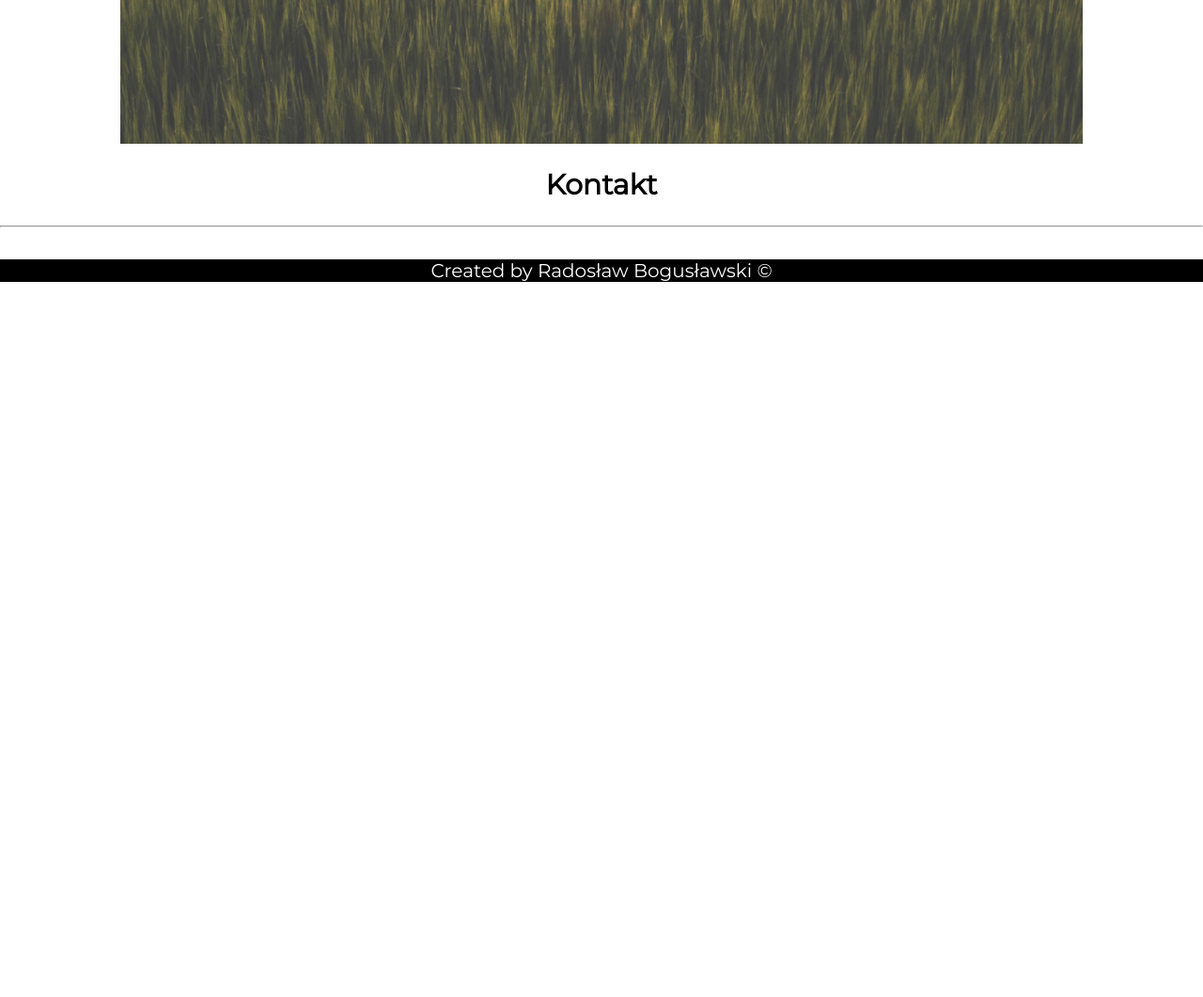
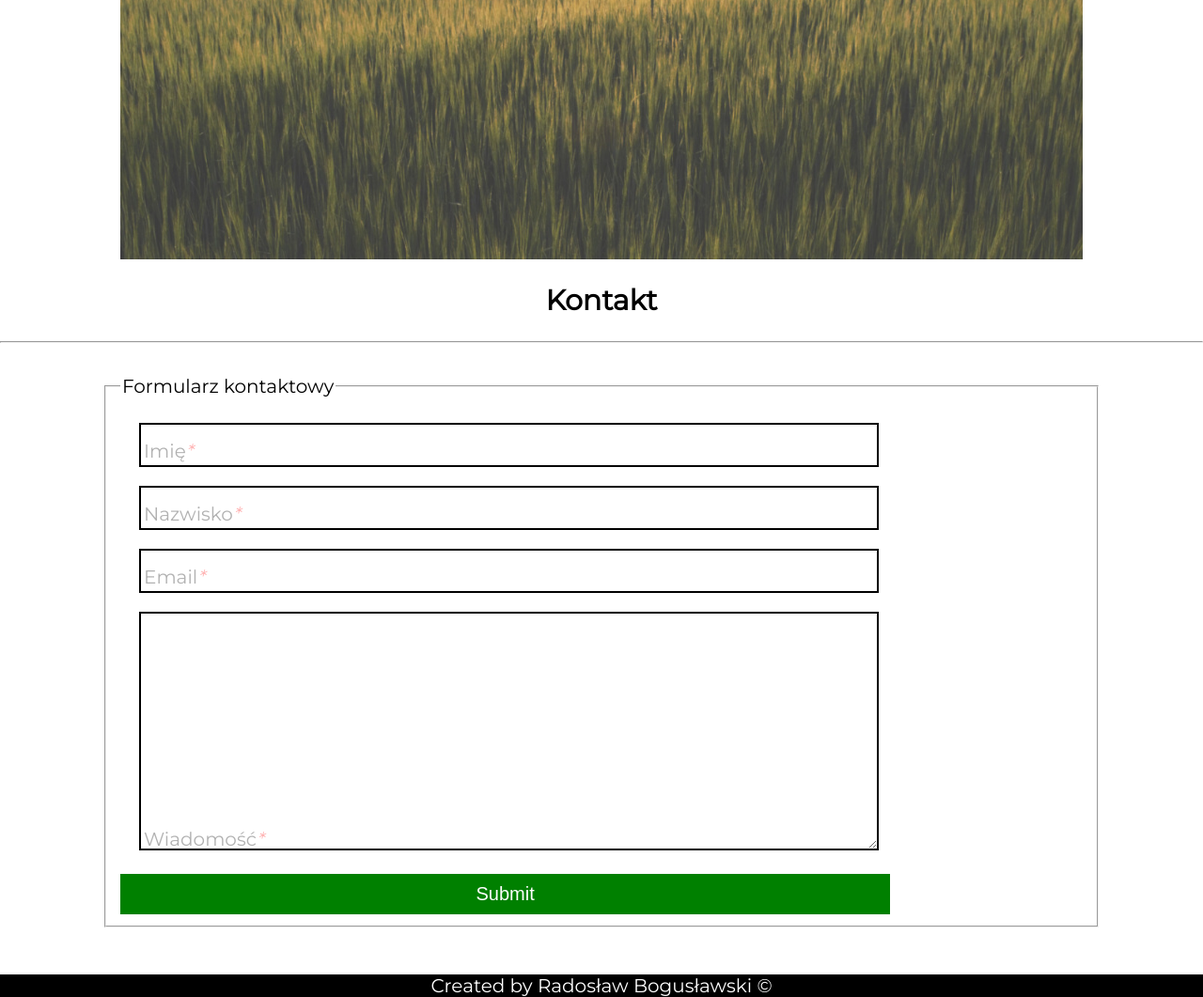
Before and after one commit to BoguslawskiR/projektzadanie, a plain HTML site: page index.html in a window 1280 px wide. Shown: the part 1332-2393 px from the top of the page at 94% size. Before the commit the page ends 1632 px from the top, so only its background shows below. Drawn offline with Linux system fonts and the light colour scheme; grey boxes are pictures that could not be loaded.

Commit message:
90% done

```diff
--- a/index.html
+++ b/index.html
@@ -27,6 +27,11 @@
 
 </section>
 <section>
+	<div class="header">
+	<h2>Slider</h2>
+	<hr>
+	<br>
+	</div>
 	<div class="slider" id="slide">
 	<div class="holder">
 	<div class="box"><img src="img/slide1.jpg" alt=""></div>
@@ -37,11 +42,35 @@
 	</div>
 </section>
 <section id="contact">
-	<div class="contact">
+	<div class="header">
 	<h2>Kontakt</h2>
 	<hr>
 	<br>
 	</div>
+	<div class="form">
+	<form action="" id="contact-form" method="post">
+        <fieldset>
+            <legend>Formularz kontaktowy</legend>
+            <div class="item">
+                <input required type="text" name="firstName" id="firstName" title="Proszę podać swoje imię">
+                <label for="firstName">Imię<em>*</em></label>
+            </div>
+            <div class="item">
+                <input required type="text" name="secondName" id="secondName" title="Proszę podać swoje nazwisko">
+                <label for="secondName">Nazwisko<em>*</em></label>
+            </div>
+            <div class="item">
+                <input required type="email" name="email" id="email" title="Proszę podać swój adres e-mail">
+                <label for="email">Email<em>*</em></label>
+            </div>
+            <div class="item">
+                <textarea required rows="10" cols="20" name="message" id="message" title="Wpisz treść swojej wiadomości"></textarea>
+                <label for="message">Wiadomość<em>*</em></label>
+            </div>
+            <input type="submit" class="send-button">
+        </fieldset>
+    </form>
+    </div>
 </section>
 <footer>
 Created by Radosław Bogusławski &copy;
--- a/style.css
+++ b/style.css
@@ -119,3 +119,47 @@ img {
 	width: 100%;
 	height: 100%;
 }
+
+fieldset {
+	width: 80vw;
+	margin-left: auto;
+	margin-right: auto;
+	margin-bottom: 50px;
+}
+
+#contact-form em {
+    color: red;
+}
+
+#contact-form .item {
+    position: relative;
+    margin: 20px 20px;
+}
+#contact-form input, #contact-form textarea {
+    padding: 10px 35px;
+ 	width: 80%;
+    margin: auto;
+    font-size: 20px;
+    background: #ffffff;
+    border: 2px solid black;
+    box-sizing: border-box;
+}
+
+#contact-form label {
+    opacity: 0.3;
+    position: absolute;
+    bottom: 2px;
+    left: 5px;
+    font-size: 20px;
+    line-height: 30px;
+}
+
+#contact-form .send-button {
+	background-color: green;
+	border: none;
+	color: white;
+}
+
+#contact-form textarea:focus + label {
+	display: none;
+}
```
